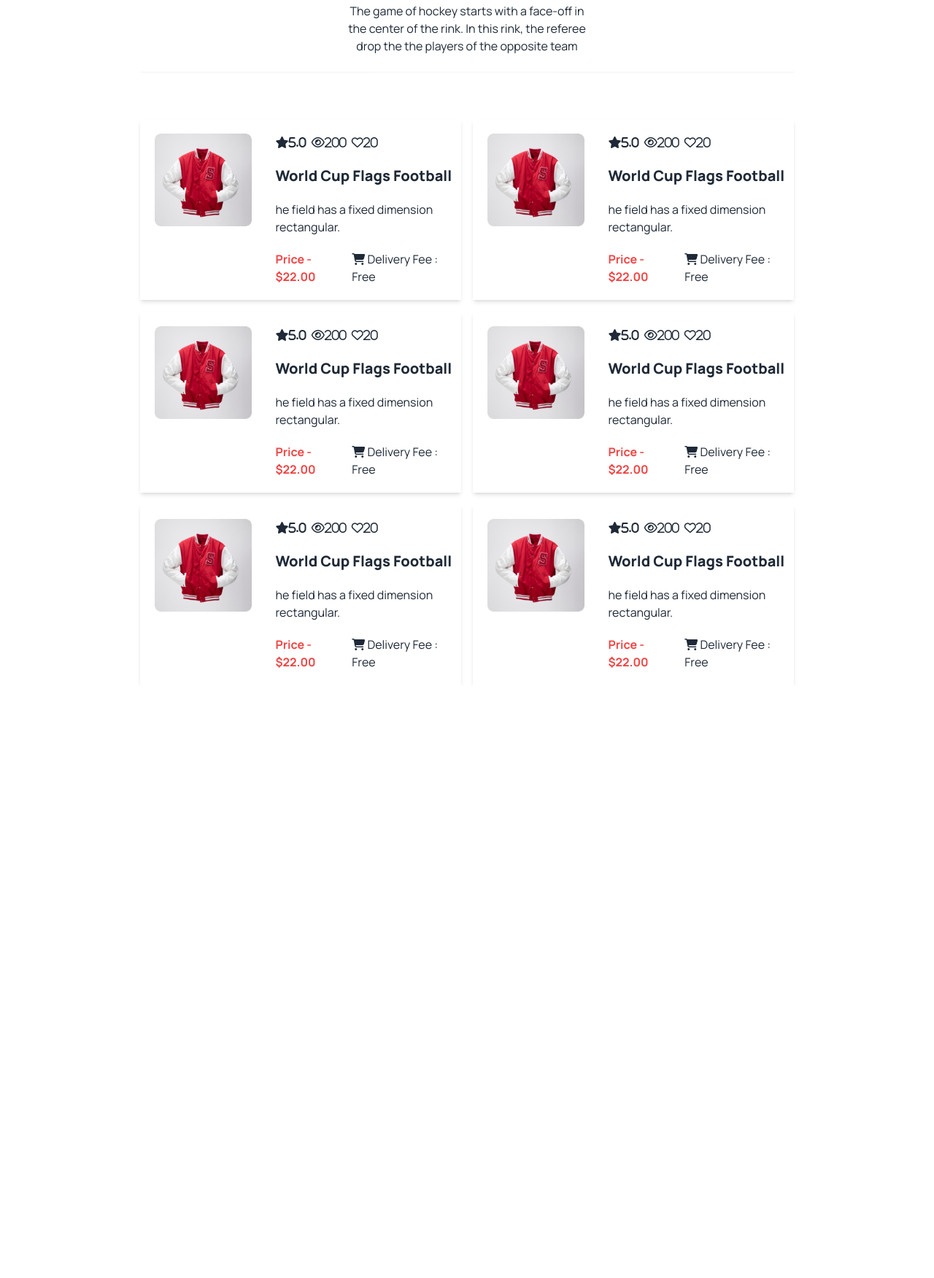
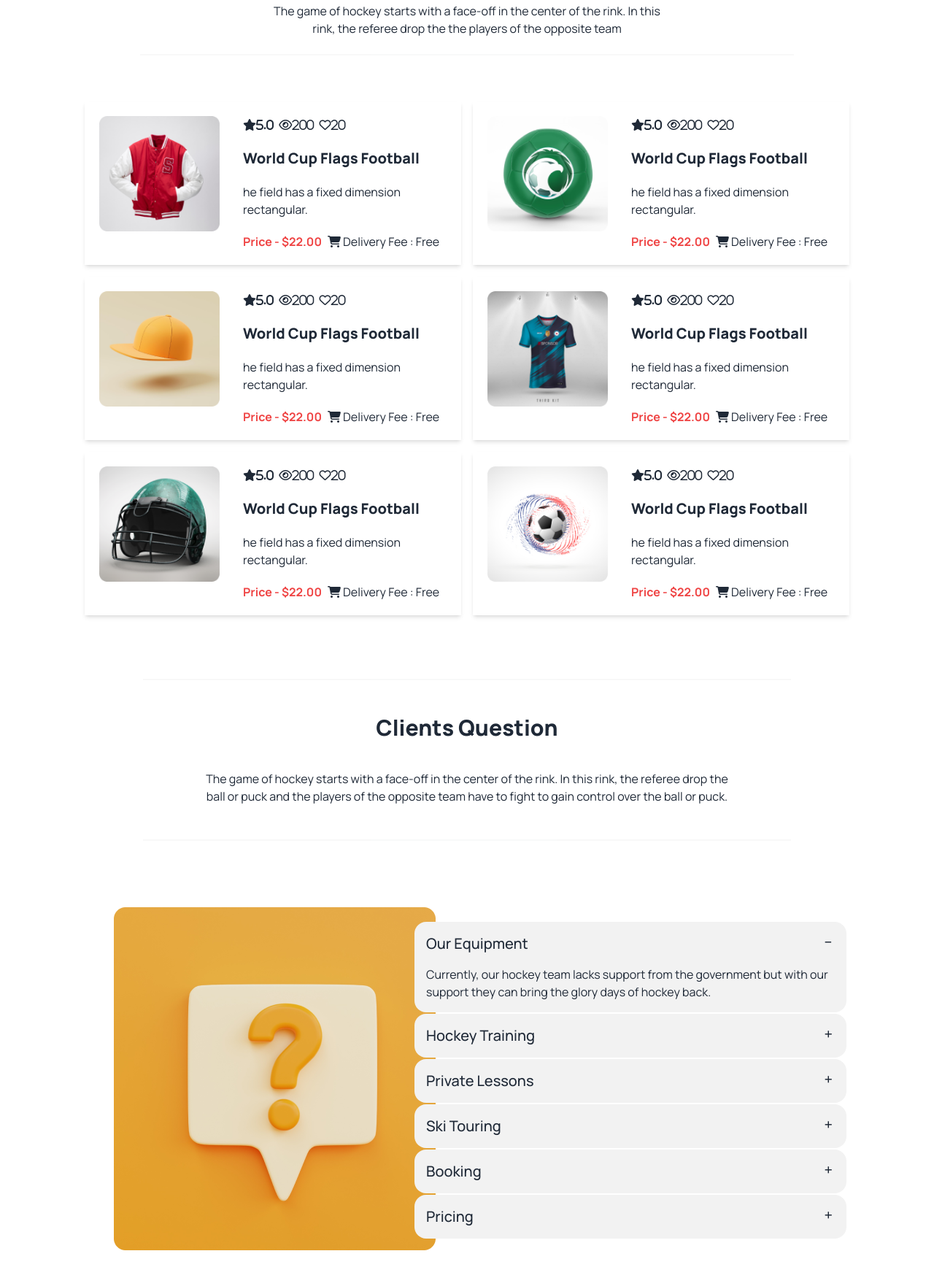
Before and after one commit to netmasternr/B9A3-Hockeys-main, a plain HTML site: page index.html in a window 1280 px wide. Shown: the part 2491-4242 px from the top of the page at 73% size. Before the commit the page ends 3430 px from the top, so only its background shows below. Drawn offline with nearby package versions, Linux system fonts and the light colour scheme.

Commit message:
client question section added

```diff
--- a/index.html
+++ b/index.html
@@ -89,23 +89,23 @@
               <div class="container w-full h-full  lg:w-[45%] bg-[#131318] lg:relative left-[48%] lg:bottom-52 text-white rounded-md md:left-[48%] md:w-[30%] md:relative  md:bottom-56  ">
                 <div class=" mt-4  px-2 w-full   shadow-md">
                 <h1 class="text-xl py-3 md:py-0 lg:text-2xl lg:font-extrabold md:font-semibold lg:py-4">Meet all the heroes from the field</h1>
-                <p class="text-gray-400 md:pb-1">There are many types of hockey. Some games make the use of skates, either wheeled or bladed,  .</p>
+                <p class="text-gray-400 pb-3 md:pb-1">There are many types of hockey. Some games make the use of skates, either wheeled or bladed,  .</p>
                 </div>
             </div>
         </div>
         <!-- banner section end -->
     </header>
 
-      <!-- main section -->
+      <!-- main section start -->
     <main class="container px-5 mx-auto lg:px-24">
 
-      <!-- personal hockey club section -->
+      <!-- personal hockey club section start -->
       <section>
         <!-- professional hockey club section -->
         <div class=" divider opacity-30 container px-5 mx-auto lg:px-24 "></div>
        <div>
         <div class="text-center space-y-4">
-            <h1 class="text-3xl font-bold lg:font-extrabold">Professional Hockeys Club</h1>
+            <h1 class="text-3xl font-semibold lg:font-extrabold">Professional Hockeys Club</h1>
             <p class=" mx-auto lg:w-[40rem]">Looking and feeling great can help boost your on-field our modern range of hockey clothing
            blends style with practicality, comfort and heat efficiency</p >
         </div>
@@ -148,12 +148,13 @@
         </div>
        </div>
       </section>
+      <!-- personal hockey club section end -->
 
-     <!-- program section    -->
+     <!-- program section start   -->
      <section>
       <div class="text-center space-y-5 my-8">
         <div class="divider opacity-30 container px-5 mx-auto lg:px-24 "></div>
-        <h1 class="text-3xl font-extrabold">Program Sections</h1>
+        <h1 class="text-3xl font-semibold lg:font-extrabold">Program Sections</h1>
         <p>He was hockey club captain at university and cricket treasurer; she rowed Program Sections</h1>
           He was <br>
            club captain at university and cricket treasurer; she rowed.</p>
@@ -195,17 +196,18 @@
         </div>
       </div>
      </section>
+     <!-- program section end   -->
 
-     <!-- our new product section -->
+     <!-- our new product section start -->
   <section>
     <div class=" text-center py-10">
     <div class=" divider opacity-30 container px-5 mx-auto lg:px-24 "></div>
-    <h1 class=" lg:text-3xl font-extrabold my-5">Our New Products</h1>
-    <p class="w-[330px] mx-auto">The game of hockey starts with a face-off in the center of the rink. In this rink,
+    <h1 class=" text-2xl lg:text-3xl font-extrabold my-5">Our New Products</h1>
+    <p class=" lg:w-[550px] mx-auto">The game of hockey starts with a face-off in the center of the rink. In this rink,
        the referee drop the the players of the opposite team </p>
        <div class=" divider opacity-30 container px-5 mx-auto lg:px-24 "></div>
   </div>
-    <div class="container gap-4 px-5 mx-auto lg:px-24  grid lg:grid-cols-2">
+    <div class=" gap-4 px-5 mx-auto   grid lg:grid-cols-2">
       <!-- card-1 -->
       <div class=" lg:flex bg-base-100 shadow-md ">
         <!-- img-part -->
@@ -237,7 +239,7 @@
       <div class=" lg:flex    bg-base-100 shadow-md ">
         <!-- img-part -->
         <div>
-            <img class=" px-20 lg:px-5 pt-5" src="./Images/5.png" />
+            <img class=" px-20 lg:px-5 pt-5" src="./Images/6.png" />
           </div>
         <!-- text-part -->
         <div class=" w- space-y-5 px-3 py-5">
@@ -264,7 +266,7 @@
       <div class=" lg:flex     bg-base-100 shadow-md ">
         <!-- img-part -->
         <div>
-            <img class="px-20 lg:px-5 pt-5" src="./Images/5.png" />
+            <img class="px-20 lg:px-5 pt-5" src="./Images/7.png" />
           </div>
         <!-- text-part -->
         <div class=" w- space-y-5 px-3 py-5">
@@ -291,7 +293,7 @@
       <div class=" lg:flex    bg-base-100 shadow-md ">
         <!-- img-part -->
         <div>
-            <img class="px-20 lg:px-5 pt-5" src="./Images/5.png" />
+            <img class="px-20 lg:px-5 pt-5" src="./Images/8.png" />
           </div>
         <!-- text-part -->
         <div class=" w- space-y-5 px-3 py-5">
@@ -318,7 +320,7 @@
       <div class=" lg:flex    bg-base-100 shadow-md ">
         <!-- img-part -->
         <div>
-            <img class="px-20 lg:px-5 pt-5" src="./Images/5.png" />
+            <img class="px-20 lg:px-5 pt-5" src="./Images/9.png" />
           </div>
         <!-- text-part -->
         <div class=" w- space-y-5 px-3 py-5">
@@ -345,7 +347,7 @@
       <div class=" lg:flex    bg-base-100 shadow-md ">
         <!-- img-part -->
         <div>
-            <img class="px-20 lg:px-5 pt-5" src="./Images/5.png" />
+            <img class="px-20 lg:px-5 pt-5" src="./Images/10.png" />
           </div>
         <!-- text-part -->
         <div class=" w- space-y-5 px-3 py-5">
@@ -370,10 +372,117 @@
     </div>
     </div>
   </section>
+  <!-- our new product section end -->
+
+     <!-- client question section start -->
+     <section class="my-20">
+      <div class=" container px-5 mx-auto lg:px-1">
+
+        <!-- title part -->
+        <div class="text-center space-y-10">
+
+          <!-- divider -->
+          <div class=" divider opacity-30 container px-5 mx-auto lg:px-24 "></div>
+          <!-- divider -->
+
+          <h1 class="text-3xl font-semibold lg:font-extrabold ">Clients Question</h1>
+          <p class="w-2/3 mx-auto">The game of hockey starts with a face-off in the center of the rink. In this rink, the referee drop the ball or puck and the players of the opposite team have to fight to gain control over the ball or puck.</p>
+          <div class=" divider opacity-30 container px-5 mx-auto lg:px-24 "></div>
+        </div>
+
+        <div class="grid mt-16 p-5 border-2 border-gray-100 rounded-2xl gap-4 lg:border-none lg:grid-cols-2 lg:-space-x-20 mx-auto">
+
+            <div class=" mx-auto">
+              <img class="-space-x-10" src="./Images/11.png" alt="">
+            </div>
+
+            <div class=" space-y-0.5 pt-10  lg:pt-5">
+
+              <!-- question-1 -->
+              <div class="collapse collapse-plus bg-base-200">
+                <input type="radio" name="my-accordion-3" checked="checked" />
+                <div class="collapse-title text-xl font-medium">
+                  Our Equipment
+                </div>
+                <div class="collapse-content">
+                  <p>Currently, our hockey team lacks support from the government but with our support they can bring the glory days of hockey back.</p>
+                </div>
+              </div>
+
+              <!-- question-2 -->
+              <div class="collapse collapse-plus bg-base-200">
+                <input type="radio" name="my-accordion-3" />
+                <div class="collapse-title text-xl font-medium">
+                  Hockey Training
+                </div>
+                <div class="collapse-content">
+                  <p>The game has much importance in India as it has chosen it as its national game. Also, India has a bright and big deep-rooted history related to sports.</p>
+                </div>
+              </div>
+
+              <!-- question-3 -->
+              <div class="collapse collapse-plus bg-base-200">
+                <input type="radio" name="my-accordion-3" />
+                <div class="collapse-title text-xl font-medium">
+                  Private Lessons
+                </div>
+                <div class="collapse-content">
+                  <p>For scoring a goal in hockey the player needs to hit the ball in opponents’ team goal post without committing any foul</p>
+                </div>
+              </div>
+
+              <!-- question-4-->
+              <div class="collapse collapse-plus bg-base-200">
+                <input type="radio" name="my-accordion-3" />
+                <div class="collapse-title text-xl font-medium">
+                  Ski Touring
+                </div>
+                <div class="collapse-content">
+                  <p>he goalpost then no points are given to her/his team. But for scoring the ball needs to either cross the line or hit the net. Moreover</p>
+                </div>
+              </div>
+
+              <!-- question-5 -->
+              <div class="collapse collapse-plus bg-base-200">
+                <input type="radio" name="my-accordion-3" />
+                <div class="collapse-title text-xl font-medium">
+                  Booking
+                </div>
+                <div class="collapse-content">
+                  <p> it is a popular game and an interesting game that many countries play. </p>
+                </div>
+              </div>
+
+              <!-- question-5 -->
+              <div class="collapse collapse-plus bg-base-200">
+                <input type="radio" name="my-accordion-3" />
+                <div class="collapse-title text-xl font-medium">
+                  Pricing
+                </div>
+                <div class="collapse-content">
+                  <p> the game is always played with a stick and a ball. Before 1272 BC it was played in Ireland </p>
+                </div>
+              </div>
+
+            </div>
+
+        </div>
 
 
 
 
+
+      </div>
+
+
+
+
+
+
+
+
+     </section>
+     <!-- client question section start -->
 
 
 
```
